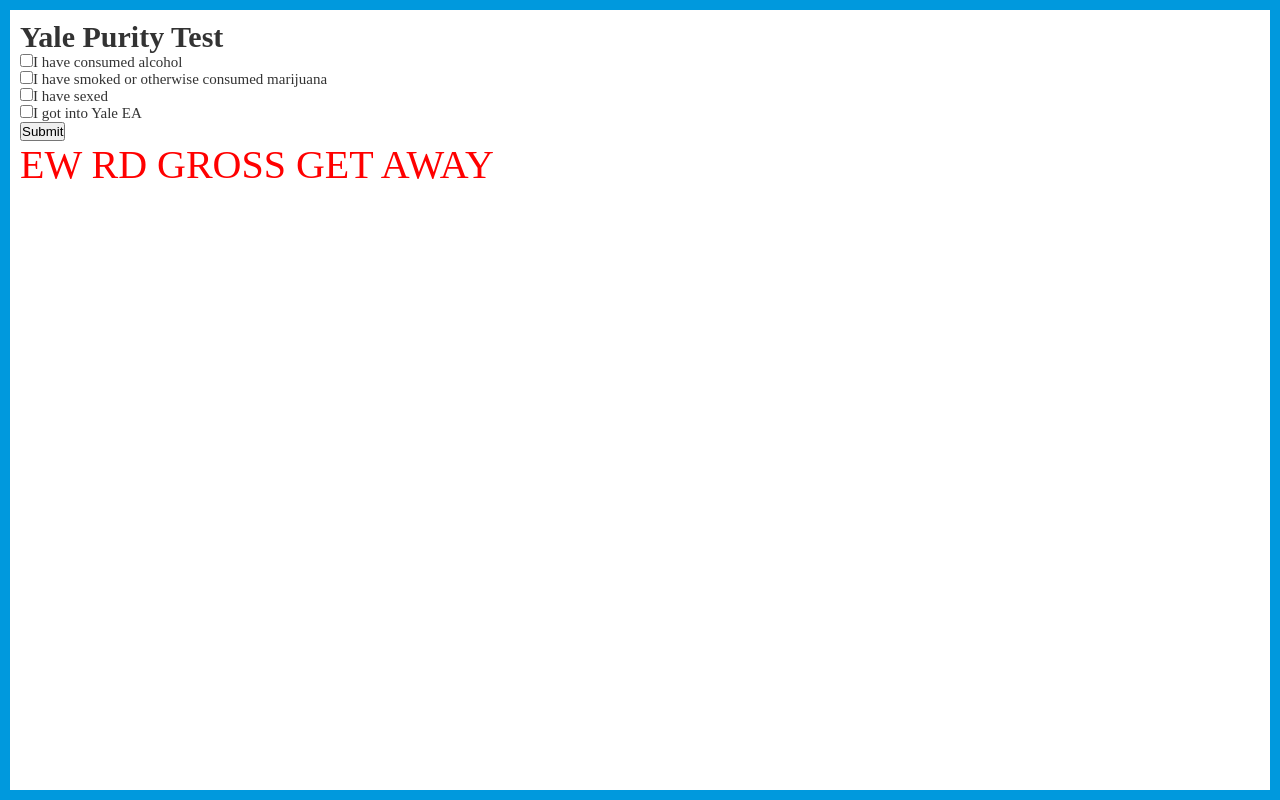
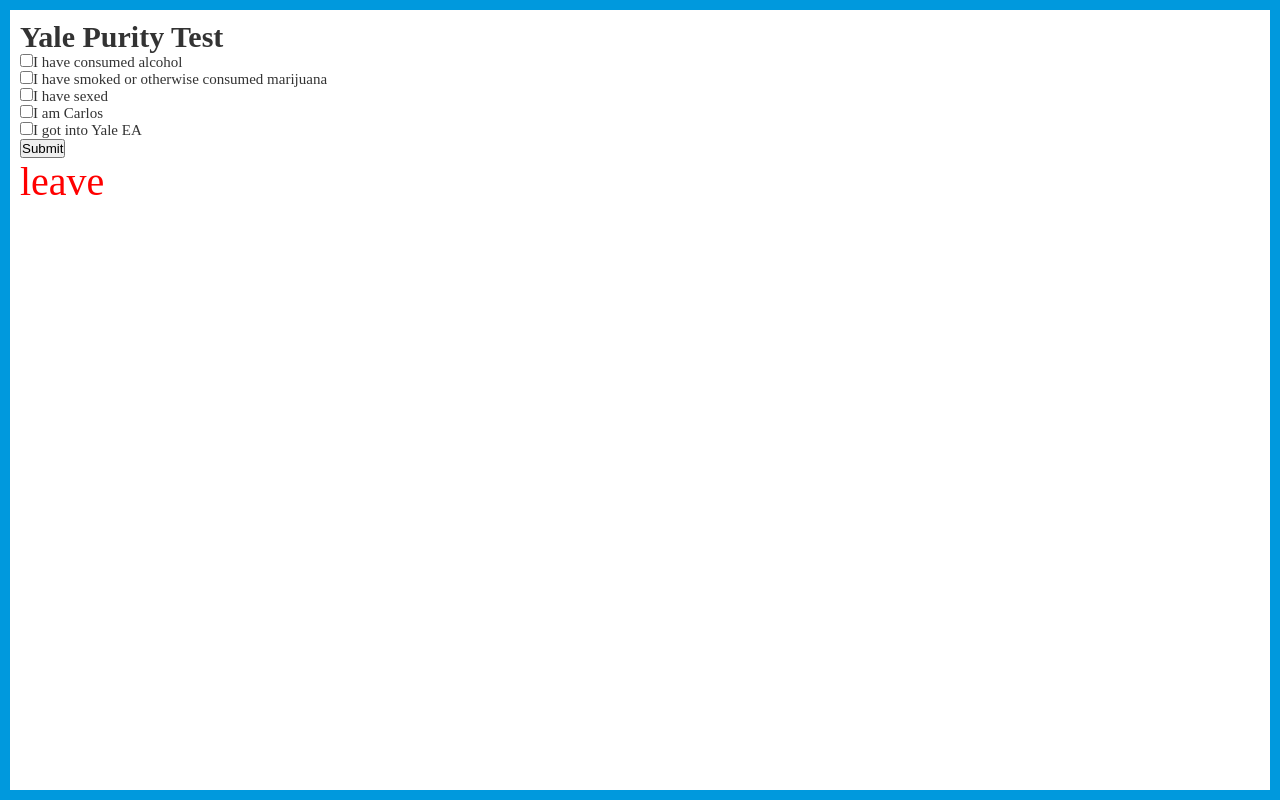
Before and after one commit to yalepuritytest/yalepuritytest.github.io, a plain HTML site: page index.html in a window 1280 px wide. Both pictures are taken after a click on the button "Submit". Drawn offline with Linux system fonts and the light colour scheme.

Commit message:
Admire Carlos

```diff
--- a/index.html
+++ b/index.html
@@ -10,6 +10,7 @@
         <label><input type="checkbox" id="alcohol">I have consumed alcohol</label>
         <label><input type="checkbox" id="weed">I have smoked or otherwise consumed marijuana</label>
         <label><input type="checkbox" id="sumn">I have sexed</label>
+        <label><input type="checkbox" id="carlos">I am Carlos</label>
         <label><input type="checkbox" id="ea">I got into Yale EA</label>
         <button id="submit">Submit</button>
         <div id="results"></div>
--- a/scripts.js
+++ b/scripts.js
@@ -1,3 +1,6 @@
+const results = document.getElementById('results');
+
 document.getElementById('submit').onclick = function() {
-    document.getElementById('results').textContent = (document.getElementById('ea').checked ? 'You are EA so you get human rights regardless of any other societally condemned behaviors in which you may have partaken, congrats' : 'EW RD GROSS GET AWAY');
+    if (document.getElementById('carlos')) results.textContent = 'leave'
+    else results.textContent = (document.getElementById('ea').checked ? 'You are EA so you get human rights regardless of any other societally condemned behaviors in which you may have partaken, congrats' : 'EW RD GROSS GET AWAY');
 };
```
